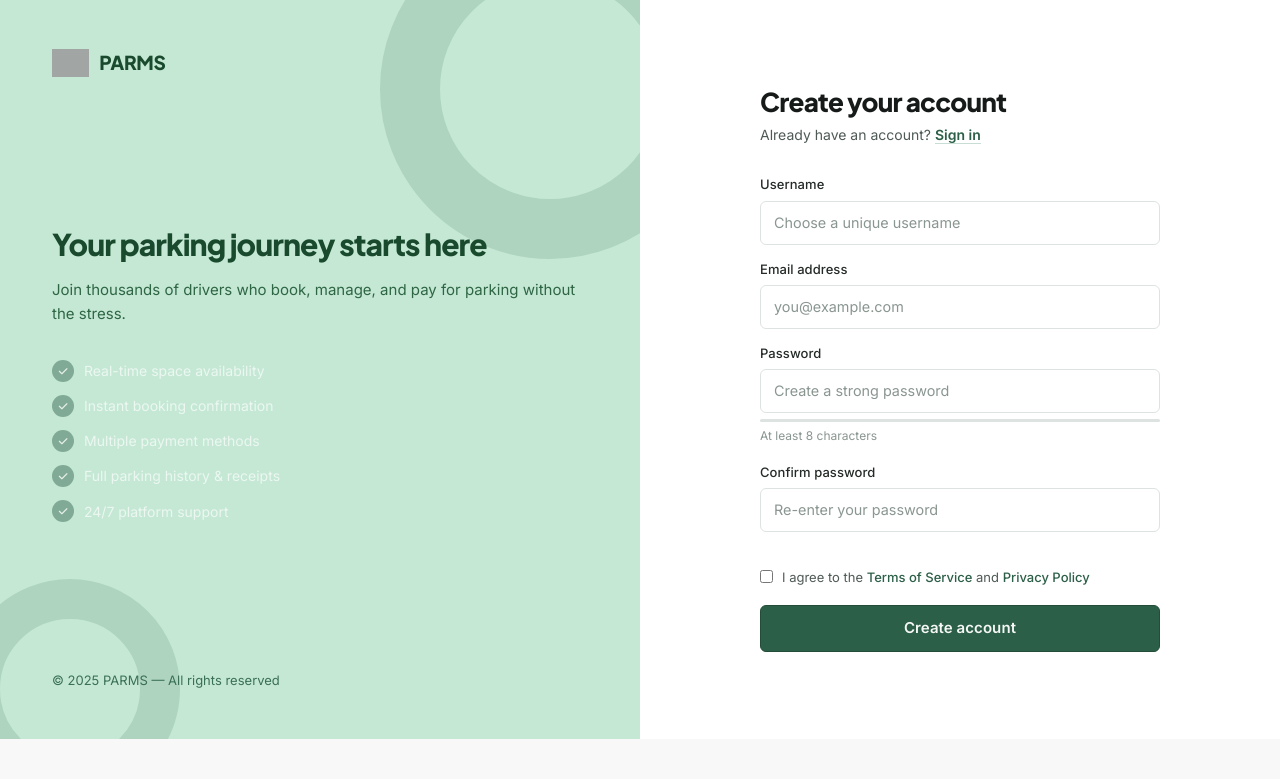
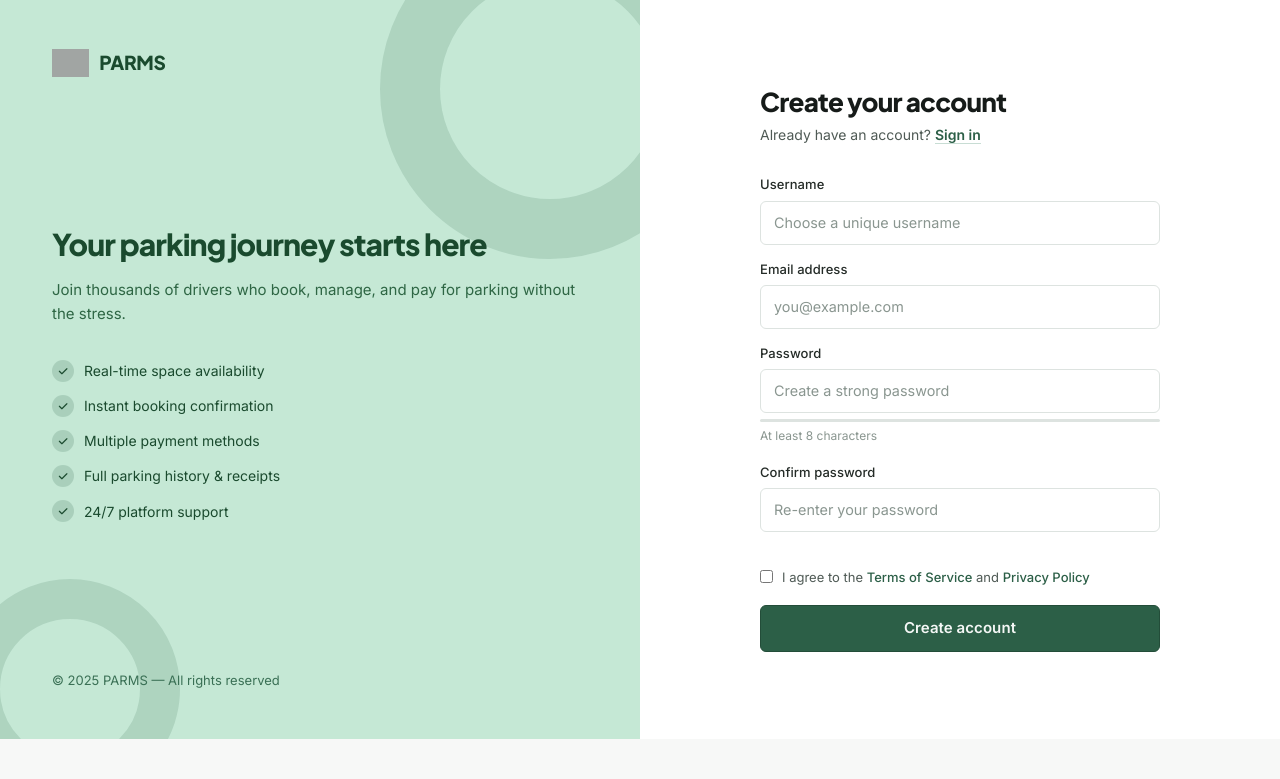
Before and after one commit to pacyuzu16/parms2, a Django app: page /signup/ in a window 1280 px wide. Shown: the part 61-840 px from the top of the page. Run offline with Django 5.2, Linux system fonts and the light colour scheme; grey boxes are pictures that could not be loaded.

Commit message:
fix: remove remaining white text from signup brand panel
Feature list items and check icon circles were still using
rgba(255,255,255,...) — swapped to #1a4a2e / rgba(44,95,71,0.18).

Co-Authored-By: Claude Sonnet 4.5 <noreply@anthropic.com>

```diff
--- a/myproject/params_app/templates/signup.html
+++ b/myproject/params_app/templates/signup.html
@@ -97,18 +97,18 @@
         align-items: center;
         gap: 10px;
         font-size: 0.875rem;
-        color: rgba(255,255,255,0.65);
+        color: #1a4a2e;
     }
     .auth-feature-list li i {
         width: 22px;
         height: 22px;
-        background: rgba(44,95,71,0.45);
+        background: rgba(44,95,71,0.18);
         border-radius: 50%;
         display: flex;
         align-items: center;
         justify-content: center;
         font-size: 0.625rem;
-        color: rgba(255,255,255,0.8);
+        color: #1a4a2e;
         flex-shrink: 0;
     }
     .auth-brand-footer {
```
